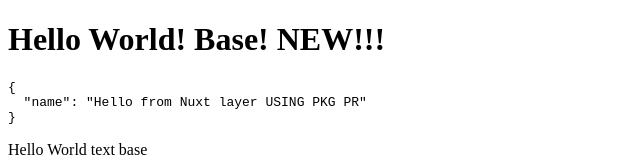
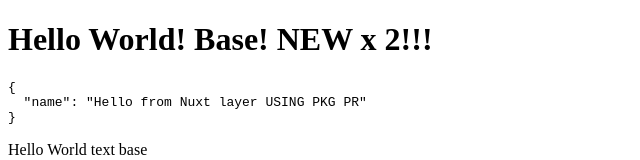
Before and after one commit to deetz99/nuxt-layers-monorepo, a Nuxt app in the folder packages/base-ui/: page / in a window 1280 px wide. Shown: the top 160 px of the page, without its empty margins (0-640 px from the left). Built offline with nearby package versions, Linux system fonts and the light colour scheme.

Commit message:
update helloworld text

```diff
--- a/packages/base-ui/app/components/HelloWorld.vue
+++ b/packages/base-ui/app/components/HelloWorld.vue
@@ -4,7 +4,7 @@ const { myLayer } = useAppConfig()
 
 <template>
   <div class="bg-primary/25">
-    <h1>Hello World! Base! NEW!!!</h1>
+    <h1>Hello World! Base! NEW x 2!!!</h1>
     <pre>{{ myLayer }}</pre>
     <p class="text-bcGovGray-900">
       Hello World text base
```
Also changed, not shown: 1 other file (tests, documents, lock files or other folders).
